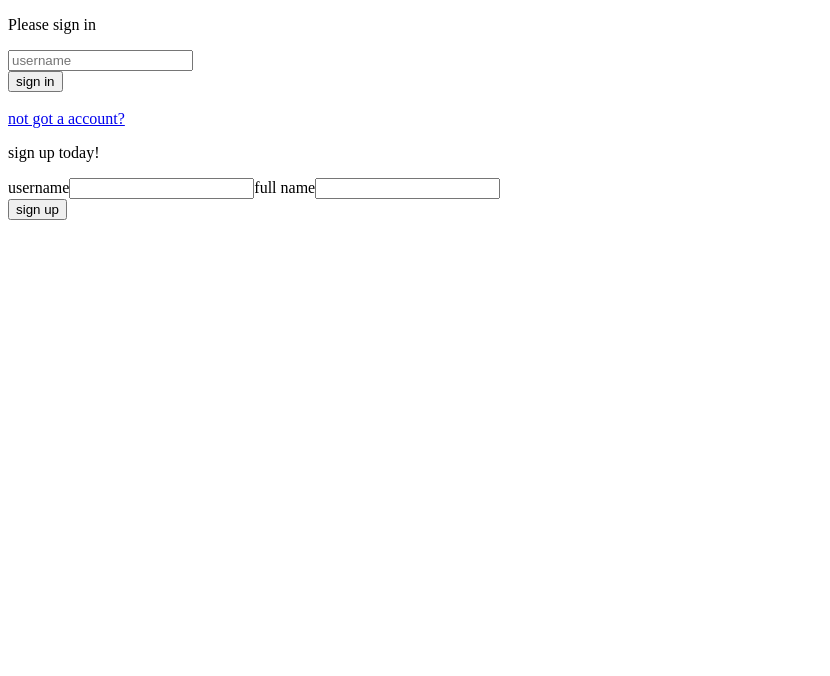
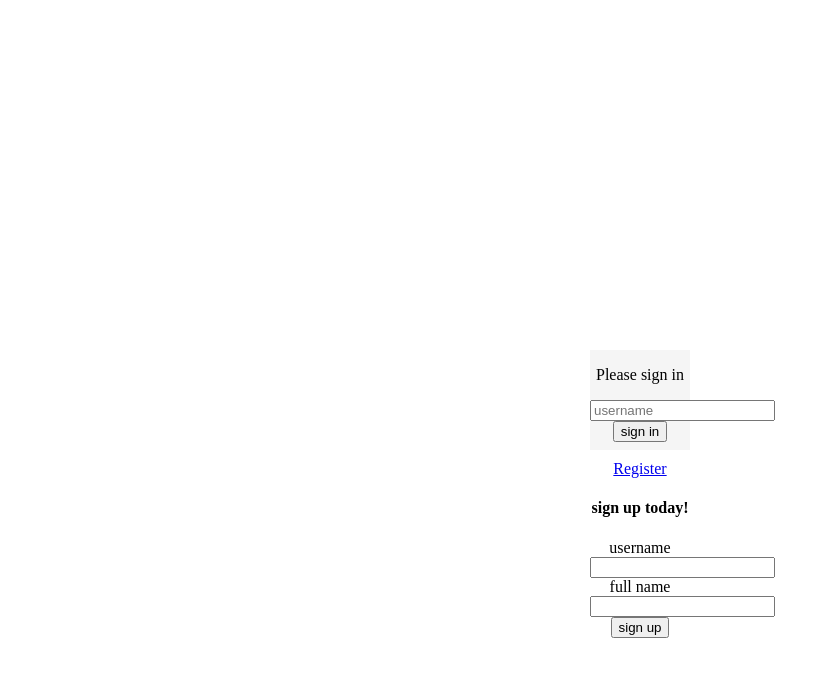
Before and after one commit to jlcdmp/fend-ncnews, a React (Create React App) app: page /signup in a window 1280 px wide. Shown: the top 676 px of the page, without its empty margins (0-830 px from the left). Built offline with nearby package versions, Linux system fonts and the light colour scheme.

Commit message:
minor styling to login, fixed author-less issue

```diff
--- a/src/App.js
+++ b/src/App.js
@@ -27,7 +27,8 @@ class App extends Component {
   render() {
     if (this.state.user === null) {
       return (
-        <div>
+        <div className='login'>
+          <div className='logincentre'>
             <p>Please sign in</p>
             <form onSubmit={this.handleLoginSubmit} >
               <label></label>
@@ -35,15 +36,16 @@ class App extends Component {
               <br />
               <button type='submit'  >sign in</button>
             </form>
+          </div>
+          <>
             <br />
-
-          <Link to='/signup'>not got a account?</Link>
-
-
+            <Link to='/signup'>Register</Link>
             <Router>
               <Signup path='/signup' />
             </Router>
+          </>
         </div>
+
       )
 
 
@@ -112,6 +114,7 @@ class App extends Component {
       isHidden: !this.state.isHidden
     })
   }
+
 }
 
 
--- a/src/components/Article.jsx
+++ b/src/components/Article.jsx
@@ -4,9 +4,7 @@ import { Link } from '@reach/router'
 import { voteOnArticle } from './api'
 import '../css/Comments.css'
 import Comments from './Comments'
-
 const moment = require('moment')
-
 
 class Article extends Component {
   state = {
@@ -14,50 +12,34 @@ class Article extends Component {
     isHidden: true,
     voteChange: 0,
   }
-
   async componentDidMount() {
     const article_id = this.props.article_id
     const articles = await fetchArticle(article_id)
     this.setState({ article: articles, voteChange: articles.votes })
   }
-
-
   render() {
     const { voteChange } = this.state
     return (
-
-
       < article className='article' >
-
-        <Link to='/articles'><button>🔙</button></Link>
-
+        <Link to='/articles'><button> <span style={{ 'font-size': '28px' }} >🔙</span></button></Link>
         <p>{this.state.article.title}</p >
-
         <p>{this.state.article.topic}</p>
-
         <Link to={`/users/${this.state.article.author}`}>
           <p>{this.state.article.author}</p>
         </Link>
-
         <p> Posted:{moment(this.state.article.created_at).fromNow()} </p>
-
         <p className='articleBody'>{this.state.article.body}</p>
-
-        {voteChange > 10 ? <span>🔥</span> : null}
-
+        {voteChange > 10 ? <span style={{ 'font-size': '25px' }} >🔥</span> : null}
         <label>{voteChange}</label>
         <button type='button' onClick={() => this.handleVoteClick(1)}  >
-          <span role="img" aria-label="Thumbs-up" > 👍</span>
+          <span role="img" aria-label="Thumbs-up" style={{ 'font-size': '21px' }} > 👍</span>
         </button>
         <button type='button' onClick={() => this.handleVoteClick(-1)}  >
-          <span role="img" aria-label="Thumbs-down" > 👎</span>
+          <span role="img" aria-label="Thumbs-down" style={{ 'font-size': '21px' }}  > 👎</span>
         </button>
-
         <button type='button' onClick={() => this.props.save(this.state.article)} >
-          <span role="img" aria-label="Star" >📎</span>
+          <span role="img" aria-label="Star" style={{ 'font-size': '18px' }} >📎</span>
         </button>
-
-
         <p onClick={this.handleCommentClick}>view comments</p>
         {this.state.isHidden ? null : <Comments article_id={this.props.article_id} user={this.props.user.user.username} className='commentsection' />}
         <br />
@@ -70,17 +52,11 @@ class Article extends Component {
       isHidden: !this.state.isHidden
     })
   }
-
   handleVoteClick = (numOfVotes) => {
     const { article } = this.state
     voteOnArticle(article.article_id, numOfVotes)
     this.setState(prevState => ({ voteChange: prevState.voteChange + numOfVotes })
     )
   }
-
-
-
-
 }
-
 export default Article;
--- a/src/components/ArticleForm.jsx
+++ b/src/components/ArticleForm.jsx
@@ -1,5 +1,5 @@
 import React, { Component } from 'react';
-import { Link } from '@reach/router'
+import { Link, navigate } from '@reach/router'
 import { postArticle } from './api';
 import Navbar from './Navbar';
 
@@ -8,12 +8,11 @@ class ArticleForm extends Component {
     title: '',
     body: '',
     topic: '',
-    author: this.props.user.username
   }
+  render() {
 
+    console.log(this.props.user)
 
-
-  render() {
     return (
       <div>
         <Navbar />
@@ -22,47 +21,34 @@ class ArticleForm extends Component {
           Please provide a title and body, limited to 500 words. Add to an exisiting topic or create your own <Link to='/topics'>here</Link>
         </h6>
         <form onSubmit={this.handleSubmit} >
-          <input onChange={this.handleInput} name='title' required placeholder='title'></input>
-          <textarea rows='15' cols='50' onChange={this.handleText} name='body' required placeholder='your article'></textarea>
+          <input onChange={this.handleChange} name='title' required placeholder='title'></input>
+          <textarea rows='15' cols='50' onChange={this.handleChange} name='body' required placeholder='your article'></textarea>
           <br />
-          <input onChange={this.handleTopic} name='topic' required placeholder='topic'></input>
+          <input onChange={this.handleChange} name='topic' required placeholder='topic'></input>
           <br />
           <button type='submit' onSubmit={this.handleSubmit}>post</button>
         </form>
       </div>
-
     );
   }
 
-
-
-  handleTopic = e => {
-    this.setState({ topic: e.target.value })
+  handleChange = (event) => {
+    const key = event.target.name
+    const value = event.target.value
+    this.setState({ [key]: value })
   }
-
-
-
-
-
-
-  handleInput = e => {
-    this.setState({ title: e.target.value })
-  }
-
-  handleText = e => {
-    this.setState({ body: e.target.value })
-  }
-
-
-
-
-
 
   handleSubmit = e => {
     e.preventDefault()
-    const article = this.state
-    postArticle(article)
+    const article = { body: this.state.body, title: this.state.title, topic: this.state.topic, author: this.props.user.user.username }
+    postArticle(article).then((article) => {
+      console.log(article)
 
+      navigate(`/articles/${article.article_id}`)
+    })
+      .catch(err => {
+        console.log(err.response.data.message)
+      })
   }
 
 
--- a/src/components/Articles.jsx
+++ b/src/components/Articles.jsx
@@ -49,6 +49,7 @@ class Articles extends Component {
   handleChange = e => {
     this.setState({ topic: `?topic=${e.target.value}` })
   }
+
   handleSort = e => {
     this.setState({ sort: `?sortby=${e.target.value}` })
   }
--- a/src/components/Commentsform.jsx
+++ b/src/components/Commentsform.jsx
@@ -5,7 +5,6 @@ import { navigate } from '@reach/router/lib/history';
 class Commentsform extends Component {
   state = {
     body: '',
-    author: this.props.user
   }
 
 
@@ -23,7 +22,8 @@ class Commentsform extends Component {
   handleSubmit = e => {
     e.preventDefault()
     const { article_id } = this.props
-    const comment = { body: this.state.body, author: this.state.author }
+    console.log(this.props.user, '<<<')
+    const comment = { body: this.state.body, author: this.props.user }
     postComment(comment, article_id).then(comment => {
       // navigate(`/articles/${comment.article_id}`)
       e.target.reset()
--- a/src/components/Home.jsx
+++ b/src/components/Home.jsx
@@ -33,7 +33,7 @@ class Home extends Component {
         </ul>
 
         <h5>Your articles</h5>
-        <ul>
+        <ul className='faveList' >
           {this.state.userArts.map(article => {
             return <Link to={`/articles/${article.article_id}`}>
               <li className='fave' >{article.title}</li>
--- a/src/components/Signup.jsx
+++ b/src/components/Signup.jsx
@@ -1,6 +1,8 @@
 import React, { Component } from 'react';
 import { postUser } from './api';
 import { navigate } from '@reach/router';
+import '../css/app.css'
+
 
 class Signup extends Component {
   state = {
@@ -11,13 +13,11 @@ class Signup extends Component {
 
   render() {
     return (
-      <div>
-        <p>
+      <div >
+        <h4>
           sign up today!
-
-
-      </p>
-        <form onSubmit={this.handleSubmit}>
+      </h4>
+        <form onSubmit={this.handleSubmit} >
           <label>username</label>
           <input onChange={this.handleUsername}></input>
           <label>full name</label>
--- a/src/components/Topicfrom.jsx
+++ b/src/components/Topicfrom.jsx
@@ -1,5 +1,6 @@
 import React, { Component } from 'react';
 import { postTopic } from './api'
+import { navigate } from '@reach/router'
 import Navbar from './Navbar';
 
 class Topicform extends Component {
@@ -36,7 +37,9 @@ class Topicform extends Component {
   handleSubmit = e => {
     e.preventDefault()
     const topic = this.state
-    postTopic(topic)
+    postTopic(topic).then(topic => {
+      navigate(`/topics`)
+    })
   }
 
 }
--- a/src/components/api.js
+++ b/src/components/api.js
@@ -25,14 +25,12 @@ export const fetchUser = async (username) => {
 
 export const postTopic = async (topic) => {
   const { data } = await axios.post(`${BASEURL}/topics`, topic)
-  navigate(`/topics`)
   return data.topic
 }
 
 export const postArticle = async (article) => {
-  const { data } = await axios.post(`${BASEURL}/articles`, article)
-  navigate(`/articles/${data.newArticle.article_id}`)
-  return data.article
+  const { data } = await axios.post(`${BASEURL}articles`, article)
+  return data.newArticle
 }
 
 export const postComment = async (comment, article_id) => {
--- a/src/css/app.css
+++ b/src/css/app.css
@@ -22,3 +22,32 @@ background-color: whitesmoke
   border: 1px solid;
   border-radius: 2px
 }
+
+.signup{
+display:grid;
+max-width: 200px
+}
+/*
+.login{
+background-color: whitesmoke;
+margin:0 ;
+padding:0;
+text-align: center;
+
+} */
+
+
+
+.login
+  {
+  position: absolute;
+  margin: auto;
+  top: 0;
+  right: 0;
+  bottom: 0;
+  left: 0;
+  width: 100px;
+  height: 100px;
+  background-color:whitesmoke;
+  text-align: center
+}
```
Also changed, not shown: src/components/Errorpage.jsx (added). Lines whose indentation alone changed are shown as unchanged.
